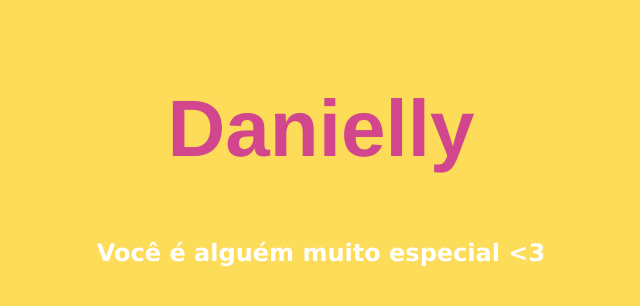
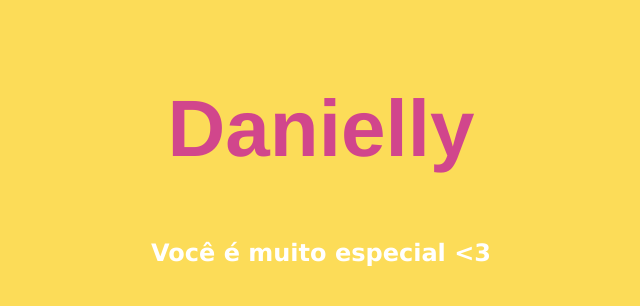
Before and after one commit to calf360/F, a plain HTML site: page home1.html in a window 1280 px wide. Shown: the part 426-732 px from the top of the page, without its empty margins (319-959 px from the left). Drawn offline with Linux system fonts and the light colour scheme.

Commit message:
Update home1.html

```diff
--- a/home1.html
+++ b/home1.html
@@ -12,7 +12,7 @@
         <img id="photo" src="WhatsApp Image 2024-02-29 at 14.32.15.jpeg" alt="Foto especial">
         <h1 id="message"></h1>
         <h1>Danielly</h1>
-        <h3 id="note">Você é alguém muito especial <3 <h3/>
+        <h3 id="note">Você é muito especial <3 <h3/>
         </div>
     </div>
 
```
